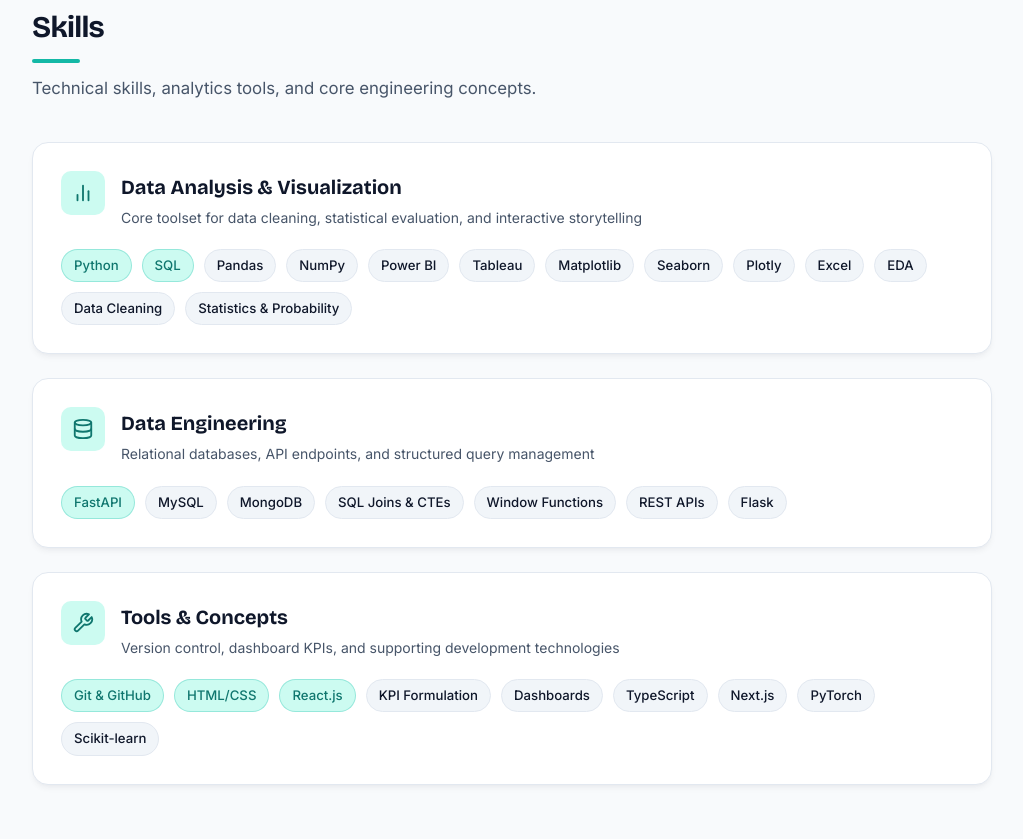
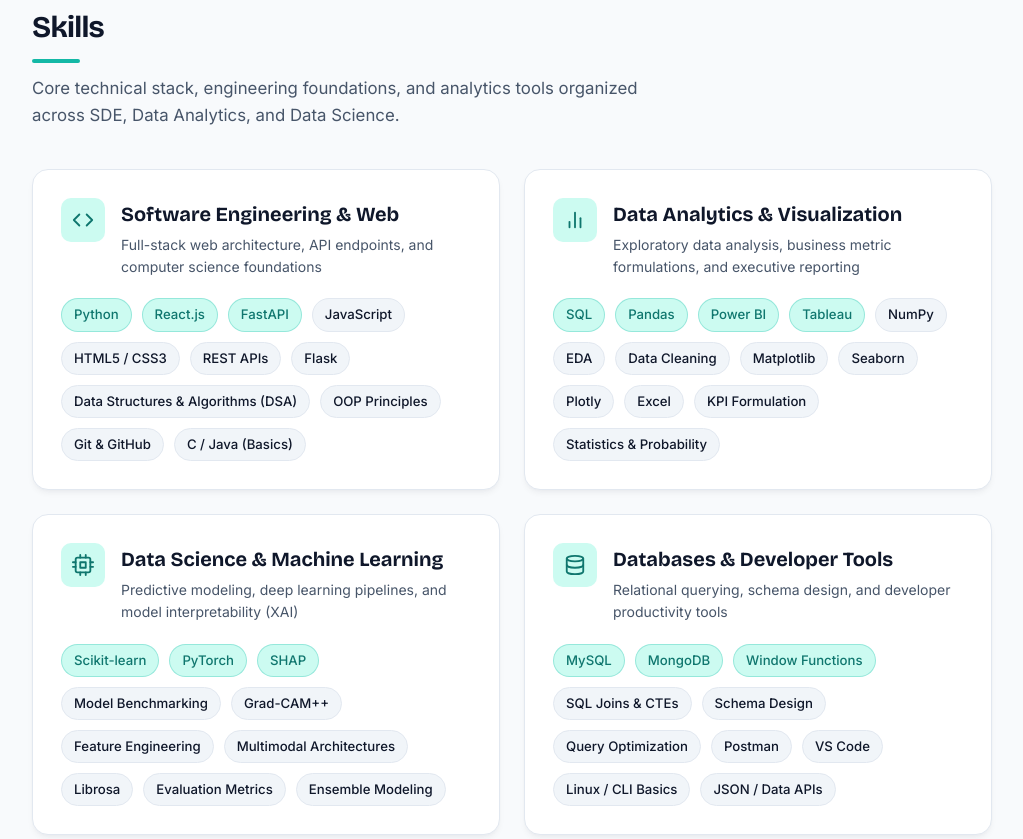
Before and after one commit to 280205-Abhi/Abhinav-Portfolio-, a plain HTML site: page index.html in a window 1280 px wide. Shown: the part 1482-2321 px from the top of the page, without its empty margins (128-1151 px from the left). Drawn offline with nearby package versions, Linux system fonts and the light colour scheme.

Commit message:
Updated: Reorganized Skills into 4 role-focused groups for SDE, DA, and Data Science with 2x2 responsive grid

```diff
--- a/index.html
+++ b/index.html
@@ -138,7 +138,7 @@
           <!-- Open to roles badge -->
           <div class="status-badge">
             <span class="status-dot" aria-hidden="true"></span>
-            <span>Open to Data Analyst / SDE roles</span>
+            <span>Open to SDE, Data Analyst &amp; Data Science roles</span>
           </div>
 
           <span class="hero-name">Hi, I'm</span>
@@ -305,11 +305,41 @@
         <div class="section-header">
           <h2 class="section-title">Skills</h2>
           <div class="section-title-bar" aria-hidden="true"></div>
-          <p class="section-subtitle">Technical skills, analytics tools, and core engineering concepts.</p>
+          <p class="section-subtitle">Core technical stack, engineering foundations, and analytics tools organized across SDE, Data Analytics, and Data Science.</p>
         </div>
 
         <div class="skills-grid">
-          <!-- Group 1: Data Analysis & Visualization -->
+          <!-- Group 1: Software Engineering & Web (SDE) -->
+          <div class="card skill-card">
+            <div class="skill-group-header">
+              <div class="skill-icon-wrapper" aria-hidden="true">
+                <svg xmlns="http://www.w3.org/2000/svg" width="22" height="22" viewBox="0 0 24 24" fill="none"
+                  stroke="currentColor" stroke-width="2" stroke-linecap="round" stroke-linejoin="round">
+                  <polyline points="16 18 22 12 16 6"></polyline>
+                  <polyline points="8 6 2 12 8 18"></polyline>
+                </svg>
+              </div>
+              <div>
+                <h3 class="skill-group-title">Software Engineering &amp; Web</h3>
+                <p class="skill-group-desc">Full-stack web architecture, API endpoints, and computer science foundations</p>
+              </div>
+            </div>
+            <div class="skill-chips">
+              <span class="chip chip-highlight">Python</span>
+              <span class="chip chip-highlight">React.js</span>
+              <span class="chip chip-highlight">FastAPI</span>
+              <span class="chip">JavaScript</span>
+              <span class="chip">HTML5 / CSS3</span>
+              <span class="chip">REST APIs</span>
+              <span class="chip">Flask</span>
+              <span class="chip">Data Structures &amp; Algorithms (DSA)</span>
+              <span class="chip">OOP Principles</span>
+              <span class="chip">Git &amp; GitHub</span>
+              <span class="chip">C / Java (Basics)</span>
+            </div>
+          </div>
+
+          <!-- Group 2: Data Analytics & Visualization (DA) -->
           <div class="card skill-card">
             <div class="skill-group-header">
               <div class="skill-icon-wrapper" aria-hidden="true">
@@ -321,29 +351,65 @@
                 </svg>
               </div>
               <div>
-                <h3 class="skill-group-title">Data Analysis & Visualization</h3>
-                <p class="skill-group-desc">Core toolset for data cleaning, statistical evaluation, and interactive
-                  storytelling</p>
+                <h3 class="skill-group-title">Data Analytics &amp; Visualization</h3>
+                <p class="skill-group-desc">Exploratory data analysis, business metric formulations, and executive reporting</p>
               </div>
             </div>
             <div class="skill-chips">
-              <span class="chip chip-highlight">Python</span>
               <span class="chip chip-highlight">SQL</span>
-              <span class="chip">Pandas</span>
+              <span class="chip chip-highlight">Pandas</span>
+              <span class="chip chip-highlight">Power BI</span>
+              <span class="chip chip-highlight">Tableau</span>
               <span class="chip">NumPy</span>
-              <span class="chip">Power BI</span>
-              <span class="chip">Tableau</span>
+              <span class="chip">EDA</span>
+              <span class="chip">Data Cleaning</span>
               <span class="chip">Matplotlib</span>
               <span class="chip">Seaborn</span>
               <span class="chip">Plotly</span>
               <span class="chip">Excel</span>
-              <span class="chip">EDA</span>
-              <span class="chip">Data Cleaning</span>
-              <span class="chip">Statistics & Probability</span>
+              <span class="chip">KPI Formulation</span>
+              <span class="chip">Statistics &amp; Probability</span>
             </div>
           </div>
 
-          <!-- Group 2: Data Engineering -->
+          <!-- Group 3: Data Science & Machine Learning (DS) -->
+          <div class="card skill-card">
+            <div class="skill-group-header">
+              <div class="skill-icon-wrapper" aria-hidden="true">
+                <svg xmlns="http://www.w3.org/2000/svg" width="22" height="22" viewBox="0 0 24 24" fill="none"
+                  stroke="currentColor" stroke-width="2" stroke-linecap="round" stroke-linejoin="round">
+                  <rect x="4" y="4" width="16" height="16" rx="2"></rect>
+                  <rect x="9" y="9" width="6" height="6"></rect>
+                  <line x1="9" y1="1" x2="9" y2="4"></line>
+                  <line x1="15" y1="1" x2="15" y2="4"></line>
+                  <line x1="9" y1="20" x2="9" y2="23"></line>
+                  <line x1="15" y1="20" x2="15" y2="23"></line>
+                  <line x1="20" y1="9" x2="23" y2="9"></line>
+                  <line x1="20" y1="14" x2="23" y2="14"></line>
+                  <line x1="1" y1="9" x2="4" y2="9"></line>
+                  <line x1="1" y1="14" x2="4" y2="14"></line>
+                </svg>
+              </div>
+              <div>
+                <h3 class="skill-group-title">Data Science &amp; Machine Learning</h3>
+                <p class="skill-group-desc">Predictive modeling, deep learning pipelines, and model interpretability (XAI)</p>
+              </div>
+            </div>
+            <div class="skill-chips">
+              <span class="chip chip-highlight">Scikit-learn</span>
+              <span class="chip chip-highlight">PyTorch</span>
+              <span class="chip chip-highlight">SHAP</span>
+              <span class="chip">Model Benchmarking</span>
+              <span class="chip">Grad-CAM++</span>
+              <span class="chip">Feature Engineering</span>
+              <span class="chip">Multimodal Architectures</span>
+              <span class="chip">Librosa</span>
+              <span class="chip">Evaluation Metrics</span>
+              <span class="chip">Ensemble Modeling</span>
+            </div>
+          </div>
+
+          <!-- Group 4: Databases & Developer Tools -->
           <div class="card skill-card">
             <div class="skill-group-header">
               <div class="skill-icon-wrapper" aria-hidden="true">
@@ -355,47 +421,21 @@
                 </svg>
               </div>
               <div>
-                <h3 class="skill-group-title">Data Engineering</h3>
-                <p class="skill-group-desc">Relational databases, API endpoints, and structured query management</p>
+                <h3 class="skill-group-title">Databases &amp; Developer Tools</h3>
+                <p class="skill-group-desc">Relational querying, schema design, and developer productivity tools</p>
               </div>
             </div>
             <div class="skill-chips">
-              <span class="chip chip-highlight">FastAPI</span>
-              <span class="chip">MySQL</span>
-              <span class="chip">MongoDB</span>
-              <span class="chip">SQL Joins & CTEs</span>
-              <span class="chip">Window Functions</span>
-              <span class="chip">REST APIs</span>
-              <span class="chip">Flask</span>
-            </div>
-          </div>
-
-          <!-- Group 3: Tools & Concepts -->
-          <div class="card skill-card">
-            <div class="skill-group-header">
-              <div class="skill-icon-wrapper" aria-hidden="true">
-                <svg xmlns="http://www.w3.org/2000/svg" width="22" height="22" viewBox="0 0 24 24" fill="none"
-                  stroke="currentColor" stroke-width="2" stroke-linecap="round" stroke-linejoin="round">
-                  <path
-                    d="M14.7 6.3a1 1 0 0 0 0 1.4l1.6 1.6a1 1 0 0 0 1.4 0l3.77-3.77a6 6 0 0 1-7.94 7.94l-6.91 6.91a2.12 2.12 0 0 1-3-3l6.91-6.91a6 6 0 0 1 7.94-7.94l-3.76 3.76z">
-                  </path>
-                </svg>
-              </div>
-              <div>
-                <h3 class="skill-group-title">Tools & Concepts</h3>
-                <p class="skill-group-desc">Version control, dashboard KPIs, and supporting development technologies</p>
-              </div>
-            </div>
-            <div class="skill-chips">
-              <span class="chip chip-highlight">Git & GitHub</span>
-              <span class="chip chip-highlight">HTML/CSS</span>
-              <span class="chip chip-highlight">React.js</span>
-              <span class="chip">KPI Formulation</span>
-              <span class="chip">Dashboards</span>
-              <span class="chip">TypeScript</span> <!-- TODO: keep only if I can defend this in an interview -->
-              <span class="chip">Next.js</span> <!-- TODO: keep only if I can defend this in an interview -->
-              <span class="chip">PyTorch</span> <!-- TODO: keep only if I can defend this in an interview -->
-              <span class="chip">Scikit-learn</span>
+              <span class="chip chip-highlight">MySQL</span>
+              <span class="chip chip-highlight">MongoDB</span>
+              <span class="chip chip-highlight">Window Functions</span>
+              <span class="chip">SQL Joins &amp; CTEs</span>
+              <span class="chip">Schema Design</span>
+              <span class="chip">Query Optimization</span>
+              <span class="chip">Postman</span>
+              <span class="chip">VS Code</span>
+              <span class="chip">Linux / CLI Basics</span>
+              <span class="chip">JSON / Data APIs</span>
             </div>
           </div>
         </div>
@@ -819,10 +859,10 @@
         <div class="card contact-box">
           <div class="contact-header">
             <h2 class="section-title">Let's connect</h2>
-            <p class="contact-intro">Open to Data Analyst and SDE opportunities.</p>
+            <p class="contact-intro">Open to SDE, Data Analyst, and Data Science opportunities.</p>
             <p class="contact-body">
-              Whether you are hiring for an entry-level analyst or developer role, have questions about my projects, or
-              would like to discuss data, my inbox is always open.
+              Whether you are hiring for an entry-level software engineer, data analyst, or data science role, have
+              questions about my projects, or would like to discuss data, my inbox is always open.
             </p>
           </div>
 
--- a/style.css
+++ b/style.css
@@ -906,12 +906,21 @@ input:focus-visible {
    ========================================================================== */
 .skills-grid {
   display: grid;
-  grid-template-columns: 1fr;
+  grid-template-columns: repeat(2, minmax(0, 1fr));
   gap: 24px;
 }
 
 .skill-card {
   padding: 28px;
+  display: flex;
+  flex-direction: column;
+  transition: transform var(--transition-normal), box-shadow var(--transition-normal), border-color var(--transition-normal);
+}
+
+.skill-card:hover {
+  transform: translateY(-3px);
+  box-shadow: var(--shadow-hover);
+  border-color: rgba(20, 184, 166, 0.35);
 }
 
 .skill-group-header {
@@ -1605,6 +1614,11 @@ input:focus-visible {
     font-size: 1.65rem;
   }
 
+  .skills-grid {
+    grid-template-columns: 1fr;
+    gap: 18px;
+  }
+
   .stats-strip {
     display: grid;
     grid-template-columns: 1fr 1fr;
```
